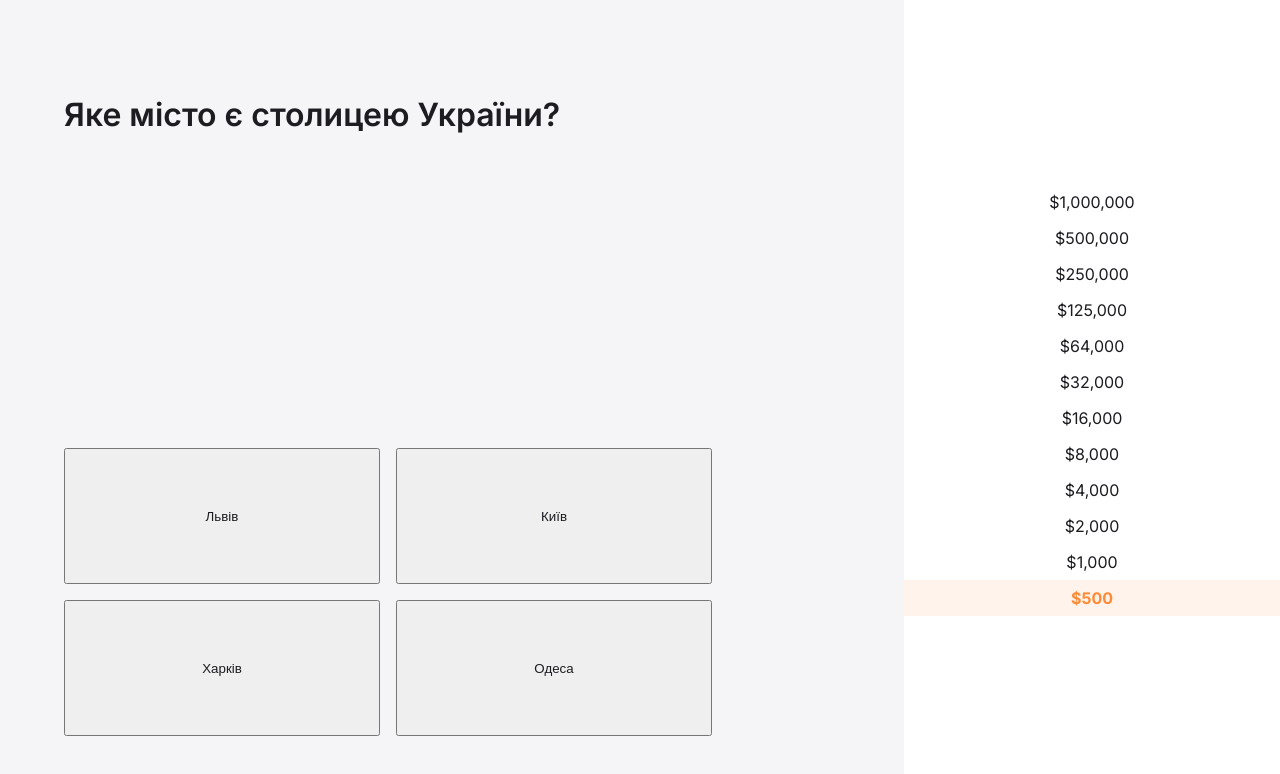
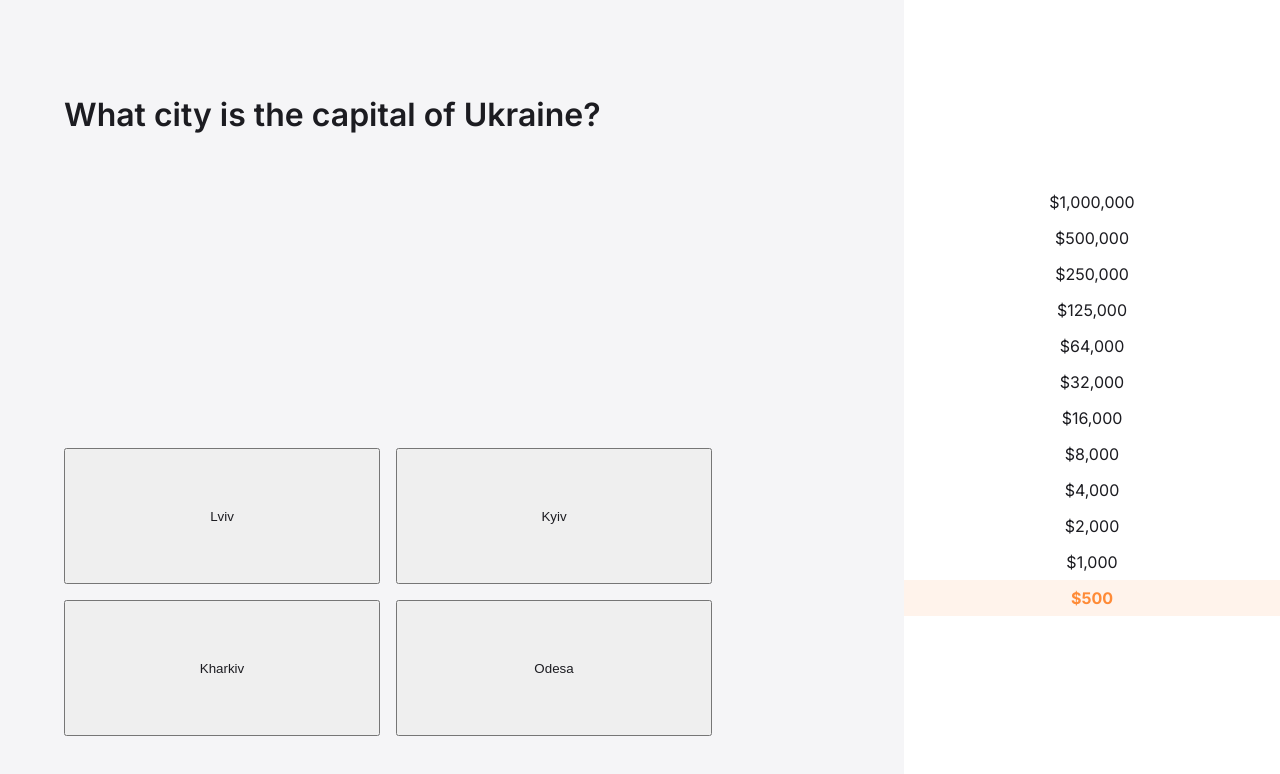
Before and after one commit to mpavlushchenko/test_task_NextJs, a Next.js app: page /millionaire-game in a window 1280 px wide. Shown: the top 774 px of the page. Built offline with nearby package versions, Linux system fonts and the light colour scheme.

Commit message:
task: error handling

```diff
--- a/src/data/questions.json
+++ b/src/data/questions.json
@@ -1,29 +1,29 @@
 [
   {
     "id": 1,
-    "question": "Яке місто є столицею України?",
+    "question": "What city is the capital of Ukraine?",
     "amount": "500",
     "answers": [
-      { "text": "Львів", "correct": false },
-      { "text": "Київ", "correct": true },
-      { "text": "Харків", "correct": false },
-      { "text": "Одеса", "correct": false }
+      { "text": "Lviv", "correct": false },
+      { "text": "Kyiv", "correct": true },
+      { "text": "Kharkiv", "correct": false },
+      { "text": "Odesa", "correct": false }
     ]
   },
   {
     "id": 2,
-    "question": "Яка річка є найдовшою в Україні?",
+    "question": "What is the longest river in Ukraine?",
     "amount": "1,000",
     "answers": [
-      { "text": "Південний Буг", "correct": false },
-      { "text": "Дністер", "correct": false },
-      { "text": "Дніпро", "correct": true },
-      { "text": "Тиса", "correct": false }
+      { "text": "Southern Bug", "correct": false },
+      { "text": "Dnister", "correct": false },
+      { "text": "Dnipro", "correct": true },
+      { "text": "Tysa", "correct": false }
     ]
   },
   {
     "id": 3,
-    "question": "Скільки континентів існує на Землі?",
+    "question": "How many continents are there on Earth?",
     "amount": "2,000",
     "answers": [
       { "text": "5", "correct": false },
@@ -34,73 +34,73 @@
   },
   {
     "id": 4,
-    "question": "Хто написав 'Кобзар'?",
+    "question": "Who wrote 'Kobzar'?",
     "amount": "4,000",
     "answers": [
-      { "text": "Іван Франко", "correct": false },
-      { "text": "Леся Українка", "correct": false },
-      { "text": "Тарас Шевченко", "correct": true },
-      { "text": "Пантелеймон Куліш", "correct": false }
+      { "text": "Ivan Franko", "correct": false },
+      { "text": "Lesya Ukrainka", "correct": false },
+      { "text": "Taras Shevchenko", "correct": true },
+      { "text": "Panteleimon Kulish", "correct": false }
     ]
   },
   {
     "id": 5,
-    "question": "Яка планета найбільша в Сонячній системі?",
+    "question": "Which planet is the largest in the Solar System?",
     "amount": "8,000",
     "answers": [
-      { "text": "Земля", "correct": false },
-      { "text": "Юпітер", "correct": true },
-      { "text": "Сатурн", "correct": false },
-      { "text": "Марс", "correct": false }
+      { "text": "Earth", "correct": false },
+      { "text": "Jupiter", "correct": true },
+      { "text": "Saturn", "correct": false },
+      { "text": "Mars", "correct": false }
     ]
   },
   {
     "id": 6,
-    "question": "Скільки триває доба на Землі?",
+    "question": "How long is one day on Earth?",
     "amount": "16,000",
     "answers": [
-      { "text": "12 годин", "correct": false },
-      { "text": "24 години", "correct": true },
-      { "text": "48 годин", "correct": false },
-      { "text": "36 годин", "correct": false }
+      { "text": "12 hours", "correct": false },
+      { "text": "24 hours", "correct": true },
+      { "text": "48 hours", "correct": false },
+      { "text": "36 hours", "correct": false }
     ]
   },
   {
     "id": 7,
-    "question": "Який хімічний елемент має символ 'O'?",
+    "question": "Which chemical element has the symbol 'O'?",
     "amount": "32,000",
     "answers": [
-      { "text": "Олово", "correct": false },
-      { "text": "Кисень", "correct": true },
-      { "text": "Золото", "correct": false },
-      { "text": "Срібло", "correct": false }
+      { "text": "Tin", "correct": false },
+      { "text": "Oxygen", "correct": true },
+      { "text": "Gold", "correct": false },
+      { "text": "Silver", "correct": false }
     ]
   },
   {
     "id": 8,
-    "question": "Хто написав музику до гімну України?",
+    "question": "Who composed the music for the Ukrainian national anthem?",
     "amount": "64,000",
     "answers": [
-      { "text": "Михайло Вербицький", "correct": true },
-      { "text": "Микола Лисенко", "correct": false },
-      { "text": "Павло Чубинський", "correct": false },
-      { "text": "Станіслав Людкевич", "correct": false }
+      { "text": "Mykhailo Verbytsky", "correct": true },
+      { "text": "Mykola Lysenko", "correct": false },
+      { "text": "Pavlo Chubynsky", "correct": false },
+      { "text": "Stanislav Liudkevych", "correct": false }
     ]
   },
   {
     "id": 9,
-    "question": "Яке море омиває південний берег України?",
+    "question": "Which sea borders the southern coast of Ukraine?",
     "amount": "125,000",
     "answers": [
-      { "text": "Червоне", "correct": false },
-      { "text": "Азовське", "correct": false },
-      { "text": "Каспійське", "correct": false },
-      { "text": "Чорне", "correct": true }
+      { "text": "Red Sea", "correct": false },
+      { "text": "Azov Sea", "correct": false },
+      { "text": "Caspian Sea", "correct": false },
+      { "text": "Black Sea", "correct": true }
     ]
   },
   {
     "id": 10,
-    "question": "Яке число є квадратом числа 12?",
+    "question": "What number is the square of 12?",
     "amount": "250,000",
     "answers": [
       { "text": "144", "correct": true },
@@ -111,7 +111,7 @@
   },
   {
     "id": 11,
-    "question": "Який рік вважається початком незалежності України?",
+    "question": "Which year marks the beginning of Ukraine's independence?",
     "amount": "500,000",
     "answers": [
       { "text": "1990", "correct": false },
@@ -122,13 +122,13 @@
   },
   {
     "id": 12,
-    "question": "Яка тварина є символом WWF (Всесвітнього фонду природи)?",
+    "question": "Which animal is the symbol of WWF (World Wide Fund for Nature)?",
     "amount": "1,000,000",
     "answers": [
-      { "text": "Тигр", "correct": false },
-      { "text": "Панда", "correct": true },
-      { "text": "Лев", "correct": false },
-      { "text": "Слон", "correct": false }
+      { "text": "Tiger", "correct": false },
+      { "text": "Panda", "correct": true },
+      { "text": "Lion", "correct": false },
+      { "text": "Elephant", "correct": false }
     ]
   }
 ]
--- a/src/features/millionaire-game/GameScreen.tsx
+++ b/src/features/millionaire-game/GameScreen.tsx
@@ -28,9 +28,9 @@ const GameScreen = ({ questions }: { questions: Question[] }) => {
 
   const handleAnswerClick = async (answer: Answer) => {
     const { selectedAnswer, gameOver, questionIndex } = gameState;
-
     if (selectedAnswer || gameOver) return;
 
+    try {
       setGameState((prev) => ({
         ...prev,
         selectedAnswer: answer,
@@ -61,14 +61,12 @@ const GameScreen = ({ questions }: { questions: Question[] }) => {
           gameOver: true,
         }));
       }
+    } catch (e) {
+      console.error('Помилка під час обробки відповіді:', e);
+    }
   };
 
-  const amountsReversed = questions
-    .map((q) => ({
-      id: q.id,
-      amount: q.amount,
-    }))
-    .reverse();
+  const amountsReversed = questions.map((q) => ({ id: q.id, amount: q.amount })).reverse();
 
   if (gameState.gameOver) {
     const earnedAmount = questions[gameState.questionIndex - 1]?.amount || '0';
```
Lines whose indentation alone changed are shown as unchanged.
